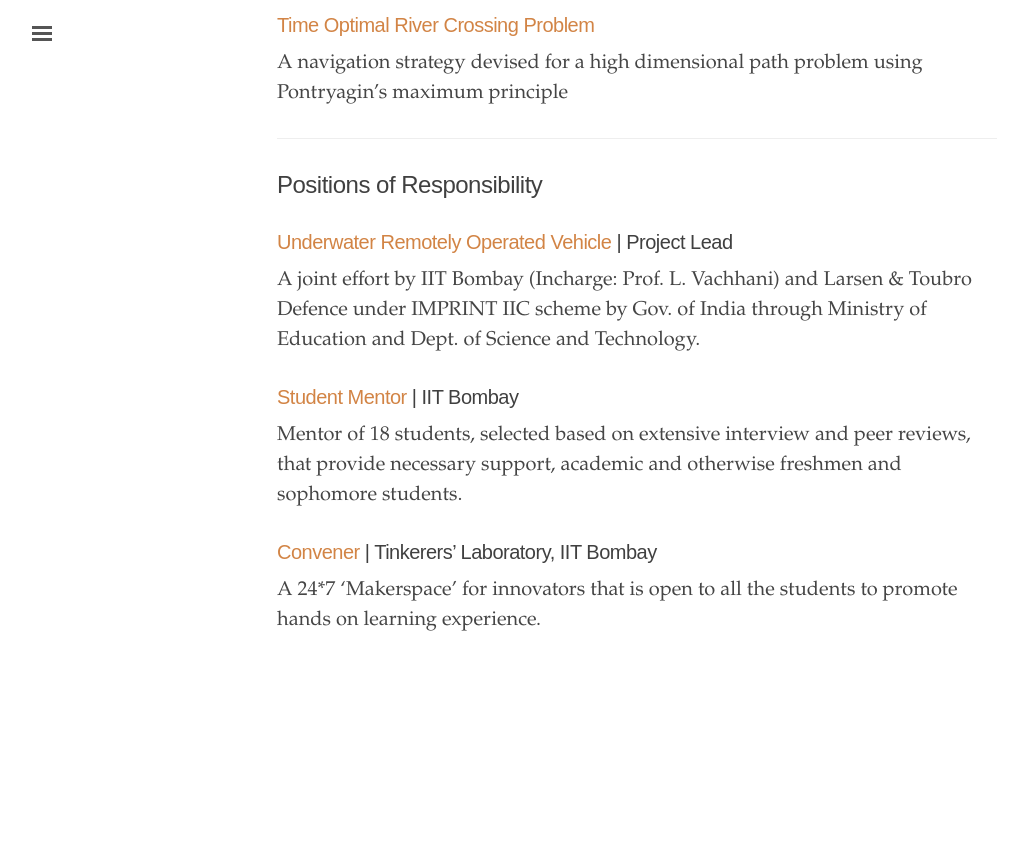
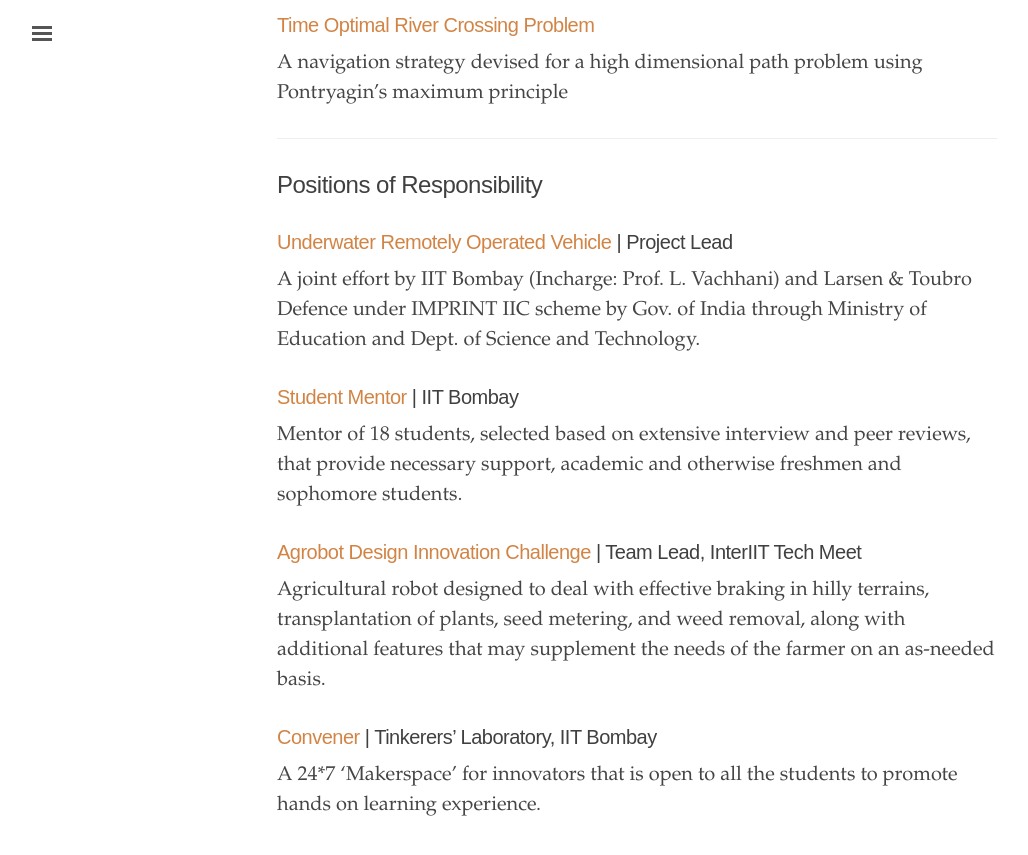
Before and after one commit to nakulrandad/nakulrandad.github.io, a Jekyll site: the page built from projects.md, in a window 1280 px wide and 900 px high, scrolled down 1204 px. Shown: the top 855 px of the window, without its empty margins (3-1031 px from the left). Built offline with Jekyll 4.4.1, drawn with Linux system fonts in a browser that asks for light colours; before the commit the page ends 1919 px from its top, so only the background shows below that.

Commit message:
agrobot project added

```diff
--- a/projects.md
+++ b/projects.md
@@ -41,7 +41,13 @@
 A joint effort by IIT Bombay (Incharge: Prof. L. Vachhani) and Larsen & Toubro Defence under IMPRINT IIC scheme by Gov. of India through Ministry of Education and Dept. of Science and Technology.
 
 ### [Student Mentor](https://smp.gymkhana.iitb.ac.in/) | IIT Bombay
+
 Mentor of 18 students, selected based on extensive interview and peer reviews, that provide necessary support, academic and otherwise freshmen and sophomore students.
 
+### [Agrobot Design Innovation Challenge](https://github.com/Tech-Meet-Solutions/Agrobot_9th_InterIIT_Tech_Meet) | Team Lead, InterIIT Tech Meet
+
+Agricultural robot designed to deal with effective braking in hilly terrains, transplantation of plants, seed metering, and weed removal, along with additional features that may supplement the needs of the farmer on an as-needed basis.
+
 ### [Convener](https://www.facebook.com/tinkererIITB/) | Tinkerers’ Laboratory, IIT Bombay
+
 A 24*7 'Makerspace' for innovators that is open to all the students to promote hands on learning experience.
```
